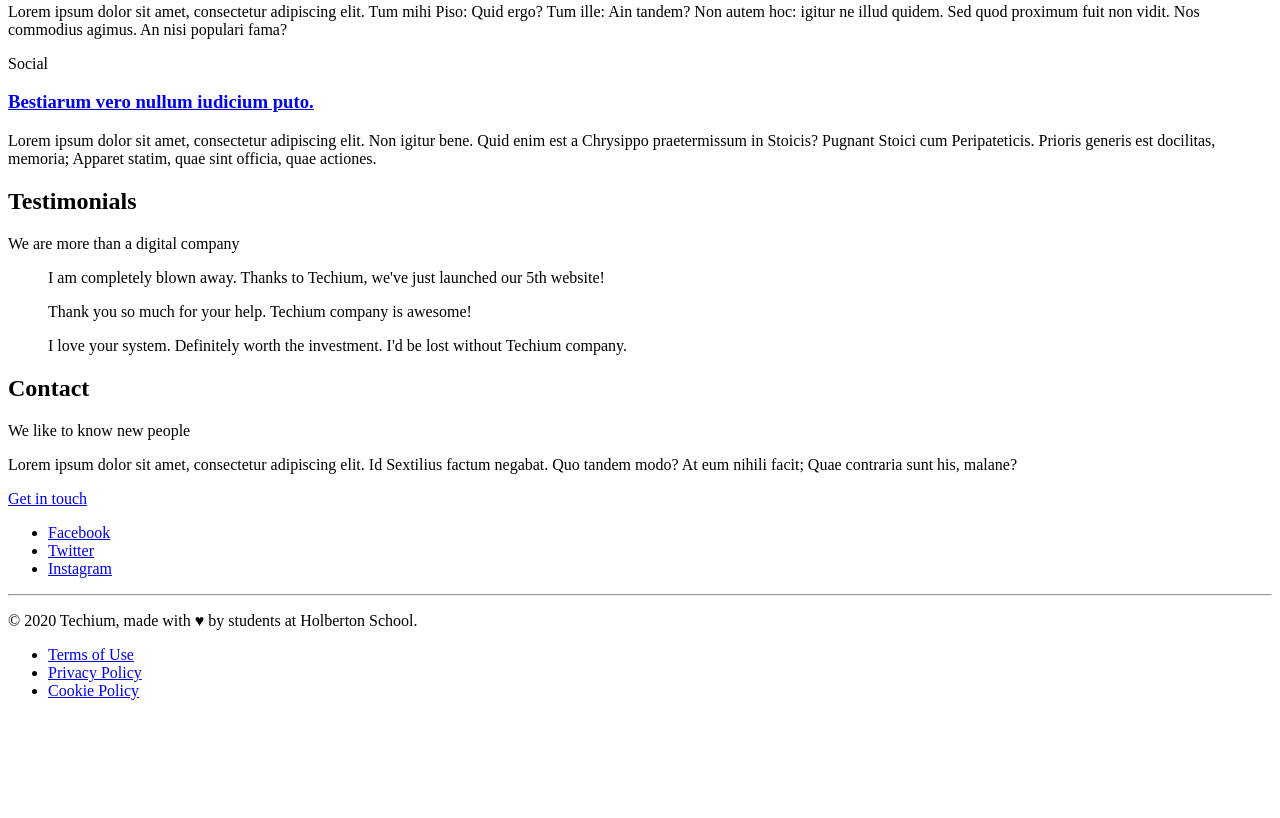
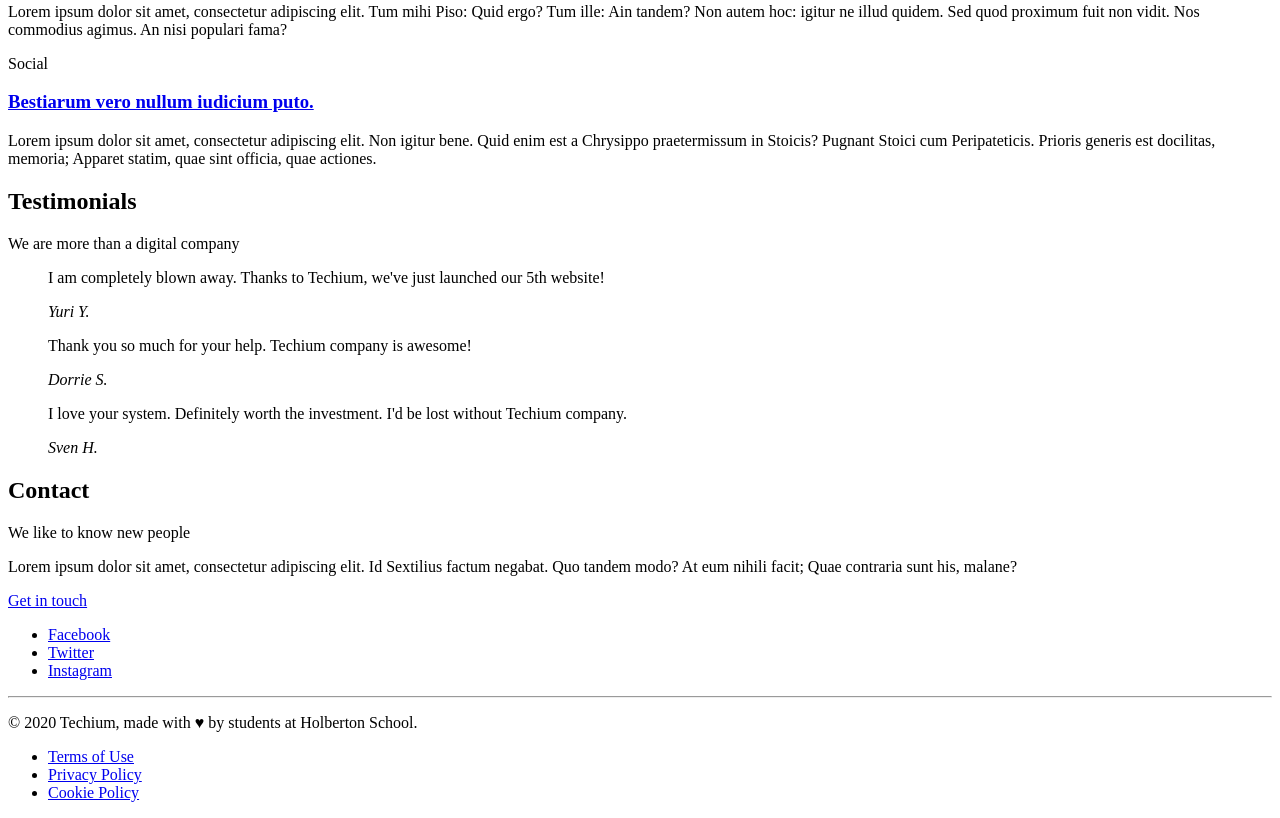
Before and after one commit to bmuha1/holbertonschool-web_front_end, a plain HTML site: page 0x00-html_advanced/29-index.html in a window 1280 px wide. Shown: the part 1507-2325 px from the top of the page. Before the commit the page ends 2223 px from the top, so only its background shows below. Drawn offline with Linux system fonts and the light colour scheme.

Commit message:
Make citations visible

```diff
--- a/0x00-html_advanced/29-index.html
+++ b/0x00-html_advanced/29-index.html
@@ -142,24 +142,27 @@
                 </header>
                 <div>
                     <article>
-                        <blockquote cite="Yuri Y.">
+                        <blockquote>
                             <p>
                                 I am completely blown away. Thanks to Techium, we've just launched our 5th website!
                             </p>
+                            <cite>Yuri Y.</cite>
                         </blockquote>
                     </article>
                     <article>
-                        <blockquote cite="Dorrie S.">
+                        <blockquote>
                             <p>
                                 Thank you so much for your help. Techium company is awesome!
                             </p>
+                            <cite>Dorrie S.</cite>
                         </blockquote>
                     </article>
                     <article>
-                        <blockquote cite="Sven H.">
+                        <blockquote>
                             <p>
                                 I love your system. Definitely worth the investment. I'd be lost without Techium company.
                             </p>
+                            <cite>Sven H.</cite>
                         </blockquote>
                     </article>
                 </div>
```
